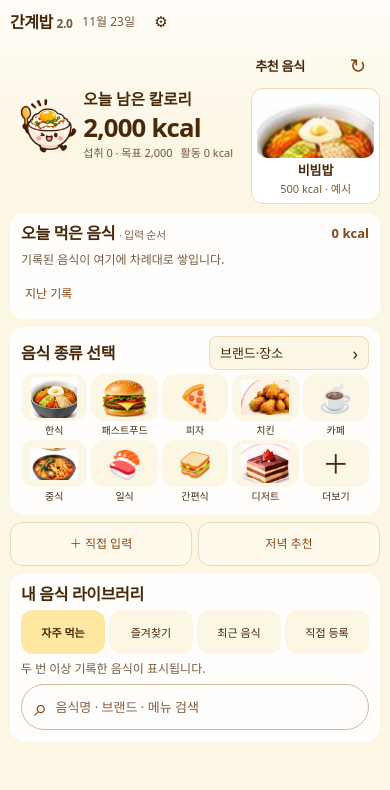
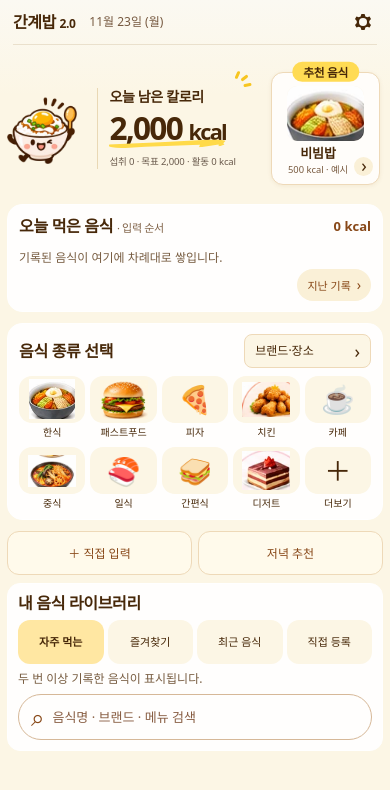
Before and after one commit to sjbrotherjs/sjbrotherjs-gangyebap-preview, a plain HTML site: page index.html in a window 390 px wide. Drawn offline with Linux system fonts and the light colour scheme.

Commit message:
Match home layout to the mobile reference

```diff
--- a/app.js
+++ b/app.js
@@ -128,12 +128,15 @@ function renderFeatured(items,rotate=false){
 function render(){
   const meals=dayMeals(),items=meals.flatMap(m=>m.items);
   const extra=state.settings.activity[today()]||0;
-  $('date').textContent=new Intl.DateTimeFormat('ko-KR',{month:'long',day:'numeric'}).format(new Date());
+  const date=new Date();
+  const monthDay=new Intl.DateTimeFormat('ko-KR',{month:'long',day:'numeric'}).format(date);
+  const weekday=new Intl.DateTimeFormat('ko-KR',{weekday:'short'}).format(date);
+  $('date').textContent=monthDay+' ('+weekday+')';
   const nutrients=Nutrition.totals(items);
   const estimated=nutrients.missing[0]>0;
-  $('balance').textContent=fmt(Nutrition.remaining(state.settings.goal,extra,items))+' kcal';
+  $('balanceValue').textContent=fmt(Nutrition.remaining(state.settings.goal,extra,items));
   $('summary').textContent='섭취 '+fmt(nutrients.values[0])+' · 목표 '+fmt(state.settings.goal);
-  $('activity').textContent='활동 '+fmt(extra)+' kcal'+(estimated?' · 미확인 열량 제외':'');
+  $('activity').textContent=' · 활동 '+fmt(extra)+' kcal'+(estimated?' · 미확인 열량 제외':'');
   $('intake').textContent=total(items);
   const focused=document.activeElement;
   const logHasFocus=$('cart').contains(focused);
--- a/index.html
+++ b/index.html
@@ -9,25 +9,28 @@
 </head>
 <body>
 <main>
-  <header><strong>간계밥 <span>2.0</span></strong><time id="date"></time><button id="settings" aria-label="설정">⚙</button></header>
+  <header><strong>간계밥 <span>2.0</span></strong><time id="date"></time><button id="settings" aria-label="설정"><span class="gearIcon" aria-hidden="true"></span></button></header>
   <section class="summary" aria-labelledby="balanceTitle">
     <img class="mascot" src="assets/mascot.webp" alt="웃는 간장계란밥">
     <div class="balancePanel">
-      <h1 id="balanceTitle">오늘 남은 칼로리</h1><strong id="balance">—</strong>
+      <span class="balanceRays" aria-hidden="true"><i></i><i></i><i></i></span>
+      <h1 id="balanceTitle">오늘 남은 칼로리</h1>
+      <strong id="balance"><span id="balanceValue">—</span> <span class="balanceUnit">kcal</span></strong>
       <div class="summaryMeta"><span id="summary"></span><span id="activity"></span></div>
     </div>
     <div class="featuredFood" aria-labelledby="recTitle">
-      <div class="sectionHead"><h2 id="recTitle">추천 음식</h2><button id="refreshCard" class="quiet" type="button" aria-label="다른 음식 추천">↻</button></div>
+      <h2 id="recTitle">추천 음식</h2>
       <div id="cards" aria-live="polite"></div>
+      <button id="refreshCard" type="button" aria-label="다른 음식 추천"><span aria-hidden="true">›</span></button>
     </div>
   </section>
 
-  <section class="surface" aria-labelledby="logTitle">
+  <section class="surface diarySurface" aria-labelledby="logTitle">
     <div class="sectionHead"><h2 id="logTitle">오늘 먹은 음식 <span>· 입력 순서</span></h2><strong id="intake">0 kcal</strong></div>
     <div id="cart" aria-live="polite"></div>
-    <button id="history" class="quiet" type="button">지난 기록</button>
+    <button id="history" type="button">지난 기록 <span aria-hidden="true">›</span></button>
   </section>
-  <section class="surface" aria-labelledby="categoryTitle">
+  <section class="surface categorySurface" aria-labelledby="categoryTitle">
     <div class="sectionHead categoryHead">
       <h2 id="categoryTitle">음식 종류 선택</h2>
       <button id="brandBrowse" class="brandBrowse" type="button" aria-haspopup="dialog" aria-controls="sheet">브랜드·장소 <span aria-hidden="true">›</span></button>
--- a/styles.css
+++ b/styles.css
@@ -1,31 +1,43 @@
 :root{color-scheme:light;--cream:#fcf6e5;--brown:#472809;--accent:#884818;--line:#eed9b8;--yellow:#ffdc62}
 *{box-sizing:border-box}
 body{margin:0;background:#f0ede5;color:var(--brown);font:15px/1.42 system-ui,sans-serif}
-main{max-width:480px;min-height:100dvh;margin:auto;padding:0 10px max(18px,env(safe-area-inset-bottom));background:linear-gradient(#fffdf8,var(--cream) 140px)}
+main{max-width:480px;min-height:100dvh;margin:auto;padding:0 7px max(18px,env(safe-area-inset-bottom));background:linear-gradient(#fbf9f2,var(--cream) 95px)}
 header,.sectionHead,.dialogHead{display:flex;align-items:center;justify-content:space-between;gap:8px}
-header{justify-content:flex-start;min-height:44px;gap:10px}
+header{justify-content:flex-start;min-height:39px;gap:14px;margin:0 6px;border-bottom:1px solid #eae0cc}
 header strong{font-size:16px;letter-spacing:-.45px}
-header strong span,time{font-size:12px;color:#765940}
-header button{background:none;border-color:transparent;margin-left:-6px}
+header strong span{font-size:12px}
+time{font-size:12px;color:#765940}
+header button{display:grid;place-items:center;margin-inline-start:auto;margin-inline-end:-8px;background:none;border:0;padding:0}
+.gearIcon{position:relative;width:16px;height:16px;background:currentColor;clip-path:polygon(40% 0,60% 0,65% 16%,76% 20%,91% 15%,100% 32%,89% 44%,89% 56%,100% 68%,91% 85%,76% 80%,65% 84%,60% 100%,40% 100%,35% 84%,24% 80%,9% 85%,0 68%,11% 56%,11% 44%,0 32%,9% 15%,24% 20%,35% 16%)}
+.gearIcon::after{content:'';position:absolute;inset:4px;border-radius:50%;background:#fbf9f2}
 h1,h2,p{margin:0}
 h2{font-size:16px;font-weight:720;letter-spacing:-.32px}
 button,input,select{font:inherit;color:inherit;border-radius:12px;border:1px solid var(--line);background:white;min-height:44px}
 button{min-width:44px;padding:6px 10px;cursor:pointer;touch-action:manipulation}
 button:focus-visible,a:focus-visible,input:focus-visible,select:focus-visible{outline:2px solid var(--accent);outline-offset:2px}
 button:disabled{opacity:.52}
-.summary{display:grid;grid-template-columns:clamp(46px,17vw,78px) minmax(0,1.25fr) minmax(0,1fr);align-items:center;gap:7px;padding:0 0 9px}
-.balancePanel{min-width:0}
-.summary h1{font-size:clamp(13px,4vw,19px);font-weight:740}
-#balance{display:block;font-size:clamp(22px,6.6vw,33px);line-height:1.12;font-weight:790;letter-spacing:-.8px;font-variant-numeric:tabular-nums;overflow-wrap:anywhere;margin:3px 0}
-.summaryMeta{display:flex;flex-wrap:wrap;gap:1px 8px;color:#75543b;font-size:11px}
-.mascot{width:100%;height:auto;object-fit:contain;transform:scaleX(-1)}
-.featuredFood{min-width:0}
-.featuredFood .sectionHead{gap:0;padding-left:4px}
-.featuredFood h2{font-size:13px}
-#refreshCard{font-size:20px;padding:0}
-.featuredFood .card{flex-direction:column;gap:4px;text-align:center;padding:7px 5px}
-.featuredFood .visual{width:100%;height:clamp(50px,16vw,76px);font-size:34px}
+.summary{display:grid;grid-template-columns:minmax(0,23fr) minmax(0,46fr) minmax(0,30fr);align-items:center;gap:7px;padding:27px 3px 19px 0}
+.mascot{width:100%;height:auto;object-fit:contain}
+.balancePanel{position:relative;min-width:0;border-left:1px solid #e9d8b4;padding-left:11px}
+.summary h1{font-size:clamp(11px,3.6vw,15px);line-height:1.25;font-weight:730;letter-spacing:-.35px}
+#balance{display:inline-block;position:relative;margin:6px 0 7px;padding-bottom:5px;font-size:clamp(24px,8.1vw,39px);line-height:1;font-weight:800;letter-spacing:-.055em;font-variant-numeric:tabular-nums;white-space:nowrap}
+.balanceUnit{font-size:.69em}
+#balance::after{content:'';position:absolute;inset:auto 0 0;height:8px;background:#ffda49;border-radius:45% 22% 30% 36%;clip-path:polygon(0 45%,44% 26%,93% 0,100% 21%,98% 53%,99% 70%,94% 100%,94% 66%,77% 100%,78% 67%,31% 80%,0 100%);transform:rotate(-1deg)}
+.summaryMeta{color:#69594b;font-size:clamp(8px,2.45vw,12px);letter-spacing:-.15px}
+.balanceRays{position:absolute;right:7%;top:-9px;width:17px;height:16px;transform:translateY(-50%)}
+.balanceRays i{position:absolute;width:3px;height:8px;border-radius:6px;background:#f7c520;transform:rotate(25deg)}
+.balanceRays i:nth-child(2){left:7px;top:3px;transform:rotate(52deg)}
+.balanceRays i:nth-child(3){left:10px;top:10px;transform:rotate(80deg)}
+.featuredFood{position:relative;min-width:0}
+.featuredFood h2{position:absolute;z-index:1;top:0;left:50%;transform:translate(-50%,-50%);min-width:62%;padding:2px 7px;white-space:nowrap;border-radius:999px;background:#ffdb53;text-align:center;font-size:clamp(10px,3vw,14px);line-height:1.4}
+.featuredFood .card{flex-direction:column;gap:4px;text-align:center;padding:13px 5px 8px;border-radius:12px;background:#fffdfa;box-shadow:0 1px 4px #8d561014}
+.featuredFood .card>span:last-child{align-self:stretch;padding-right:15px}
+.featuredFood .card small{font-size:clamp(8px,2.4vw,11px)}
+.featuredFood .visual{width:80%;height:clamp(43px,14vw,66px);font-size:29px}
 .featuredFood .visual img{object-fit:contain}
+#refreshCard{position:absolute;right:0;bottom:0;border:0;background:none;padding:0;width:32px;min-width:32px;min-height:38px;display:grid;place-items:center}
+#refreshCard span,#history{background:#faf0d7}
+#refreshCard span{border-radius:50%;width:19px;height:19px;line-height:17px;font-size:18px}
 .mealActions{display:flex;gap:6px;margin-bottom:8px}
 .mealActions button{flex:1;min-width:0}
 .surface{margin-bottom:8px;padding:8px 10px 10px;background:#fffefd;border:1px solid #fff;border-radius:13px}
@@ -33,15 +45,18 @@ button:disabled{opacity:.52}
 #logTitle span{font-size:11px;font-weight:500;color:#806348}
 .empty{color:#775c40;font-size:12px;margin:6px 0}
 .quiet{border:0;background:none;color:var(--accent);font-size:12px;padding-inline:4px}
-#history{margin:-2px 0 -8px;min-height:44px}
+.diarySurface,.categorySurface{margin-bottom:11px;padding:10px 11px;border-radius:15px}
+.diarySurface .empty{margin:11px 0 3px}
+#history{display:block;margin:0 0 0 auto;min-height:32px;border:0;border-radius:999px;color:var(--accent);font-size:11px}
+#history span{padding-left:3px;font-size:14px}
 .categoryGrid,.placeGrid{display:grid;grid-template-columns:repeat(5,minmax(0,1fr));gap:4px;margin-top:7px}
 .categoryTile,.placeTile{display:grid;justify-items:center;align-content:start;gap:3px;padding:0;min-width:0;border:0;background:transparent;line-height:1.25;font-size:10px;overflow-wrap:anywhere}
 .categoryTile .visual,.placeTile .visual{width:100%;height:clamp(43px,12vw,58px);border-radius:13px;background:var(--cream);font-size:27px}
 .categoryTile .visual img{width:72%;height:86%;object-fit:contain}
 .categoryTile[hidden],#categoryOptions:empty{display:none}
 .categoryTile[aria-pressed=true] .visual,.categoryTile[aria-expanded=true] .visual{background:#ffe7a2;box-shadow:inset 0 0 0 1px #a85c21}
-.brandBrowse{display:flex;align-items:center;justify-content:space-between;width:46%;min-height:34px;padding-block:3px;background:var(--cream);font-size:13px;border-radius:8px}
-.categoryHead+.categoryGrid{margin-top:4px}
+.brandBrowse{display:flex;align-items:center;justify-content:space-between;width:36%;min-height:34px;padding-block:3px;background:var(--cream);font-size:12px;border-radius:8px}
+.categoryHead+.categoryGrid{margin-top:8px;gap:9px 5px}
 .brandBrowse span{font-size:18px;line-height:1}
 #categoryOptions:not(:empty){margin-top:6px}
 .visual{display:grid;place-items:center;flex:none;width:40px;height:40px;border-radius:10px;background:var(--cream);overflow:hidden;font-size:23px}
```
Also changed, not shown: offline-list.js (+1 -1 lines).
